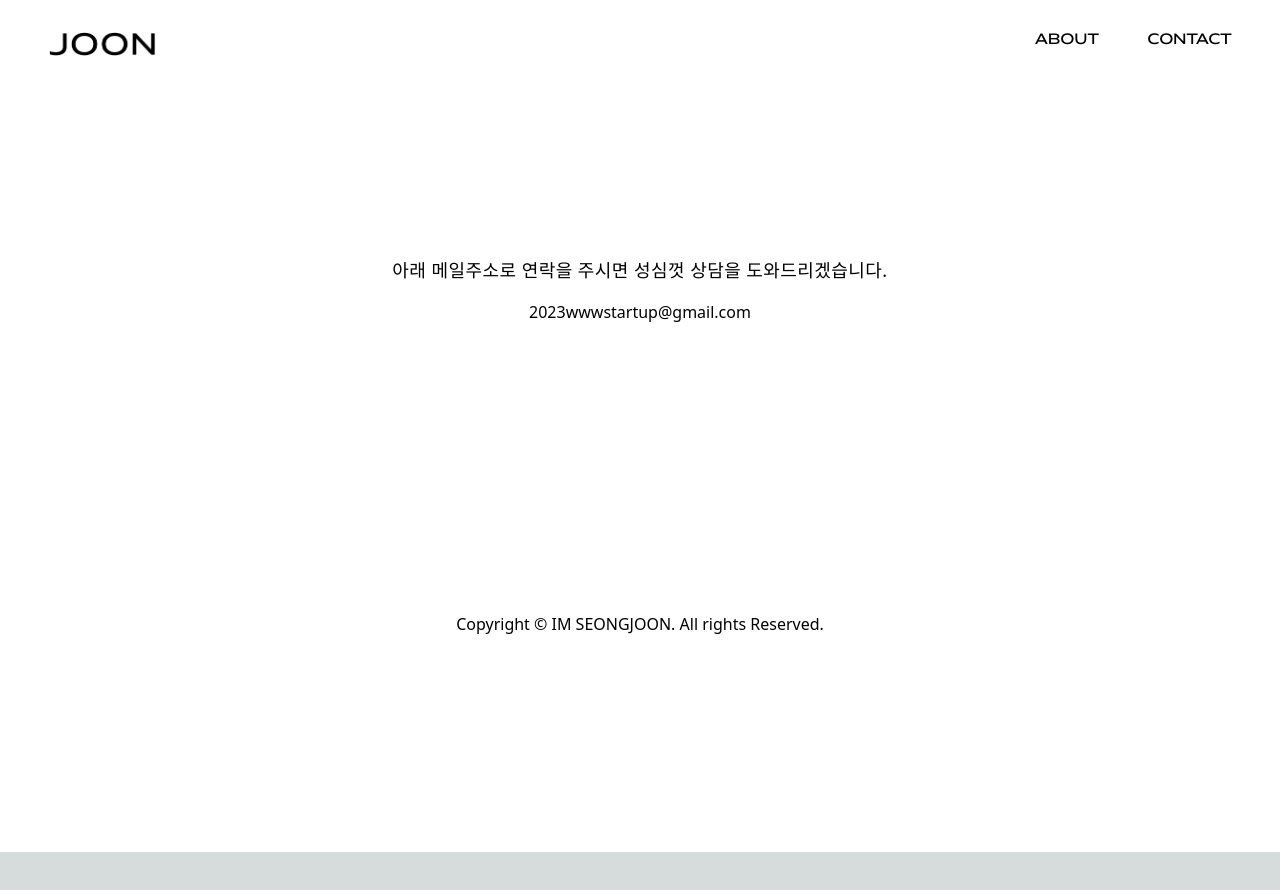
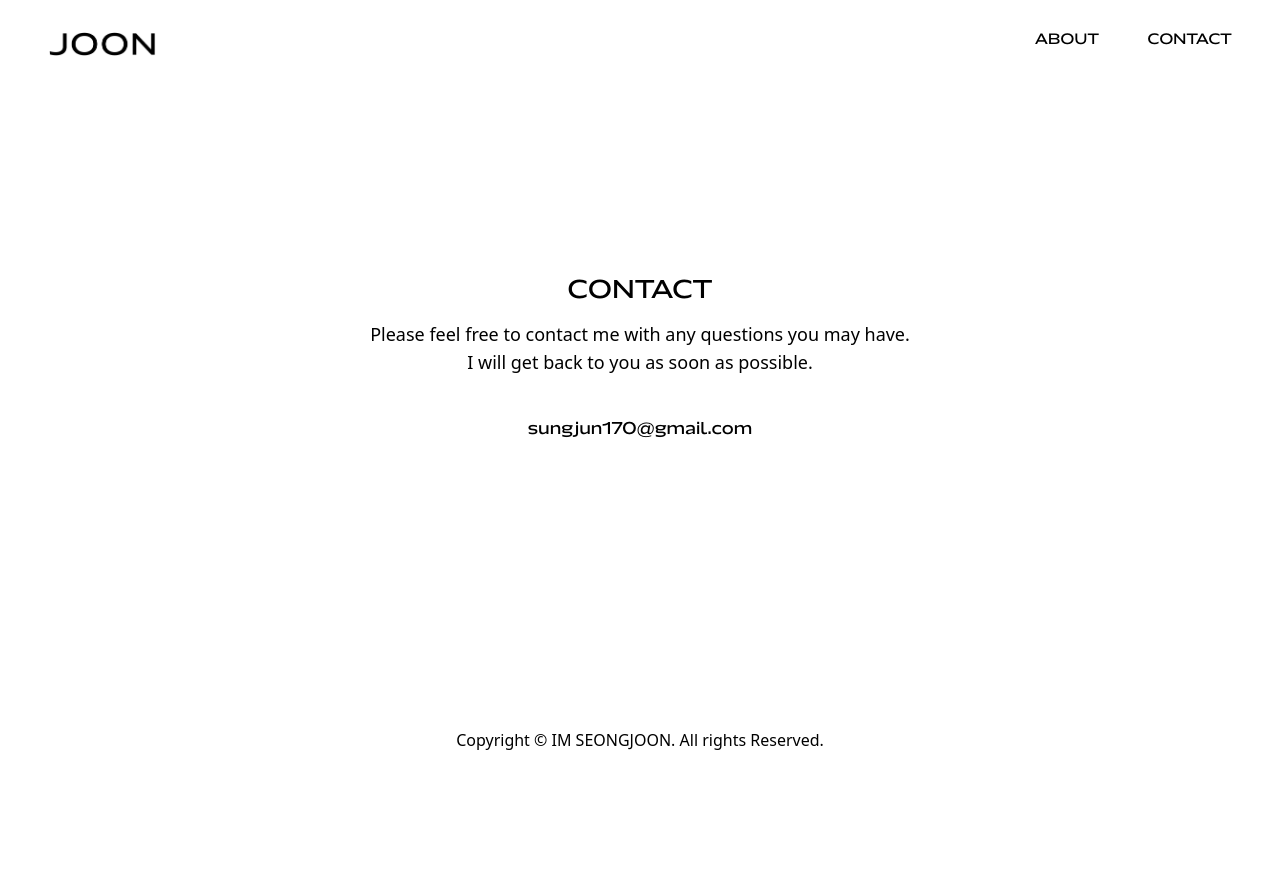
Before and after one commit to Limseongjoon/portfolio, a Next.js app: page /contact in a window 1280 px wide. Shown: the top 890 px of the page. Before the commit the page ends 852 px from the top, so only its background shows below. Built offline with nearby package versions, Linux system fonts and the light colour scheme.

Commit message:
[feat]contact

```diff
--- a/pages/contact.tsx
+++ b/pages/contact.tsx
@@ -2,20 +2,30 @@ import Header from '../components/Header';
 
 const Page = () => {
   return (
-    <div className="flex flex-col items-center w-screen max-h-fit bg-white text-29xl font-pretendard">
+    <div className="flex flex-col items-center bg-white">
       <Header />
-      <div className="h-48 lg:h-64"></div>
-      <div className="text-center text-base font-light sm:text-lg sm:leading-7 tracking-wide">
-        <div className="flex sm:hidden leading-5 py-2">
-          아래 메일주소로 연락을 주시면<br></br> 성심껏 상담을 도와드리겠습니다.
+      <div className="h-32 md:h-36 lg:h-48"></div>
+        <div className="h-12 md:h-16 lg:h-20"></div>
+        <div className="font-hrot text-center text-lg md:text-xl lg:text-2xl">
+          CONTACT
         </div>
-        <div className="hidden sm:flex sm:text-lg">
-          아래 메일주소로 연락을 주시면 성심껏 상담을 도와드리겠습니다.
+        <div className="h-4"></div>
+        <div className="hidden sm:flex text-center font-light md:text-lg">
+        Please feel free to contact me with any questions you may have.<br></br>
+        I will get back to you as soon as possible.
         </div>
-      </div>
-      <div className="h-4" />
-      <div className="max-w-xl w-full text-center">
-      2023wwwstartup@gmail.com
+        <div className="sm:hidden text-center font-light md:text-lg">
+        Please feel free to contact me<br></br> with any questions you may have.<br></br>
+        I will get back to you as soon as possible.
+        </div>
+      <div className="h-10" />
+      <div className="font-hrot text-center text-sm md:text-base">
+        <a
+          href="mailto:sungjun170@gmail.com"
+          className="px-6 py-1 hover:bg-black hover:text-white focus:bg-black focus:text-white"
+        >
+          sungjun170@gmail.com
+        </a>
       </div>
       <div className="h-96 lg:h-72"></div>
       <div className="w-full h-[120px] lg:h-[240px] text-center">
```
